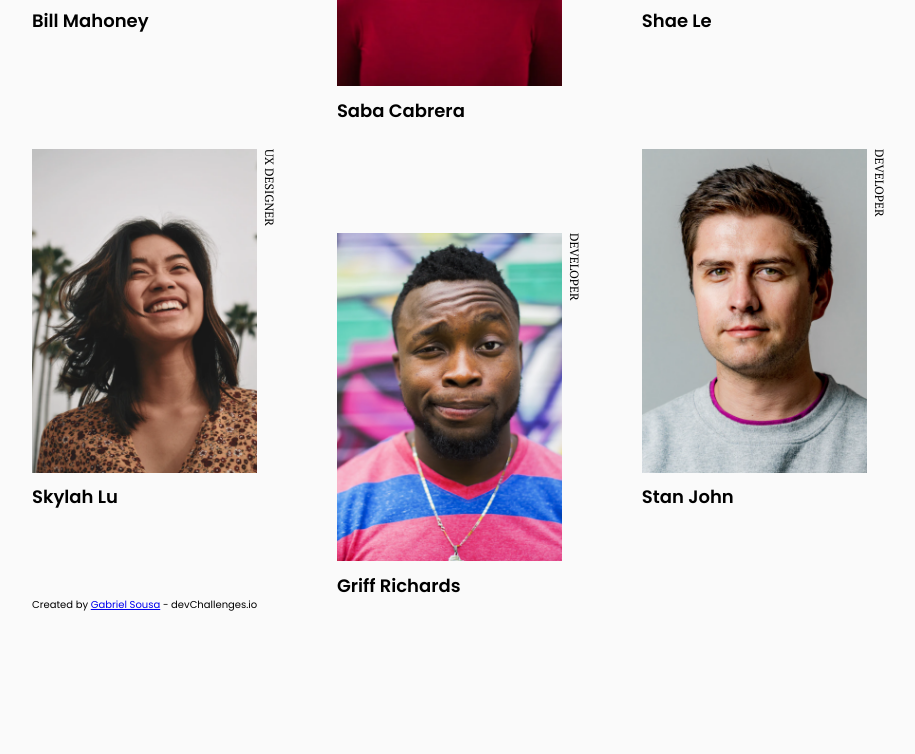
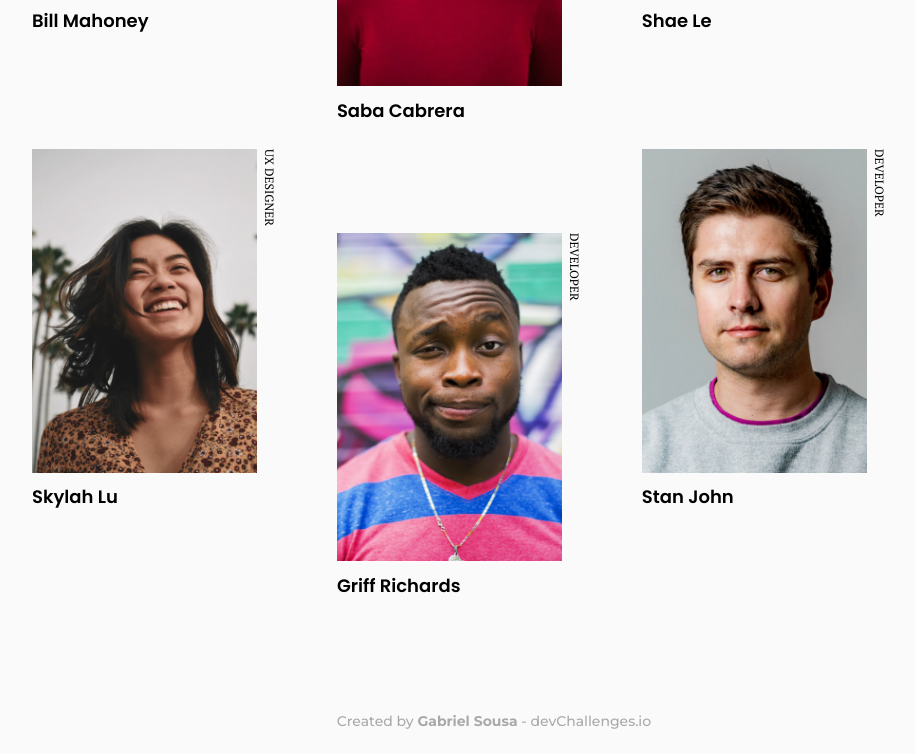
Before and after one commit to gabrielsousapro/My-team-page-FreeCodeCamp-Challenge, a website: page src/index.html in a window 1280 px wide. Shown: the part 646-1400 px from the top of the page, without its empty margins (146-1061 px from the left). Before the commit the page ends 1259 px from the top, so only its background shows below. Drawn offline with nearby package versions, Linux system fonts and the light colour scheme; files that its build step writes are made by us from their sources; files whose address does not match are found by name.

Commit message:
Update footer

```diff
--- a/src/index.html
+++ b/src/index.html
@@ -20,7 +20,7 @@
     <link rel="stylesheet" href="css/global.css">
     <link rel="stylesheet" href="css/header.css">
     <link rel="stylesheet" href="css/crew-section.css">
-    <link rel="stylesheet" href="css/footer.scss">
+    <link rel="stylesheet" href="css/footer.css">
 </head>
 
 <body>
--- a/src/sass/footer.scss
+++ b/src/sass/footer.scss
@@ -0,0 +1,18 @@
+.footer {
+    margin-top: 115px;
+    margin-bottom: 2.4rem;
+    text-align: center;
+    color: var(--footer-color);
+
+    p {
+        font-family: 'Montserrat', sans-serif;
+        font-size: var(--text-sm);
+        line-height: var(--line-height);
+
+        a {
+            color: var(--footer-color);
+            text-decoration: none;
+            font-weight: 600;
+        }
+    }
+}
```
